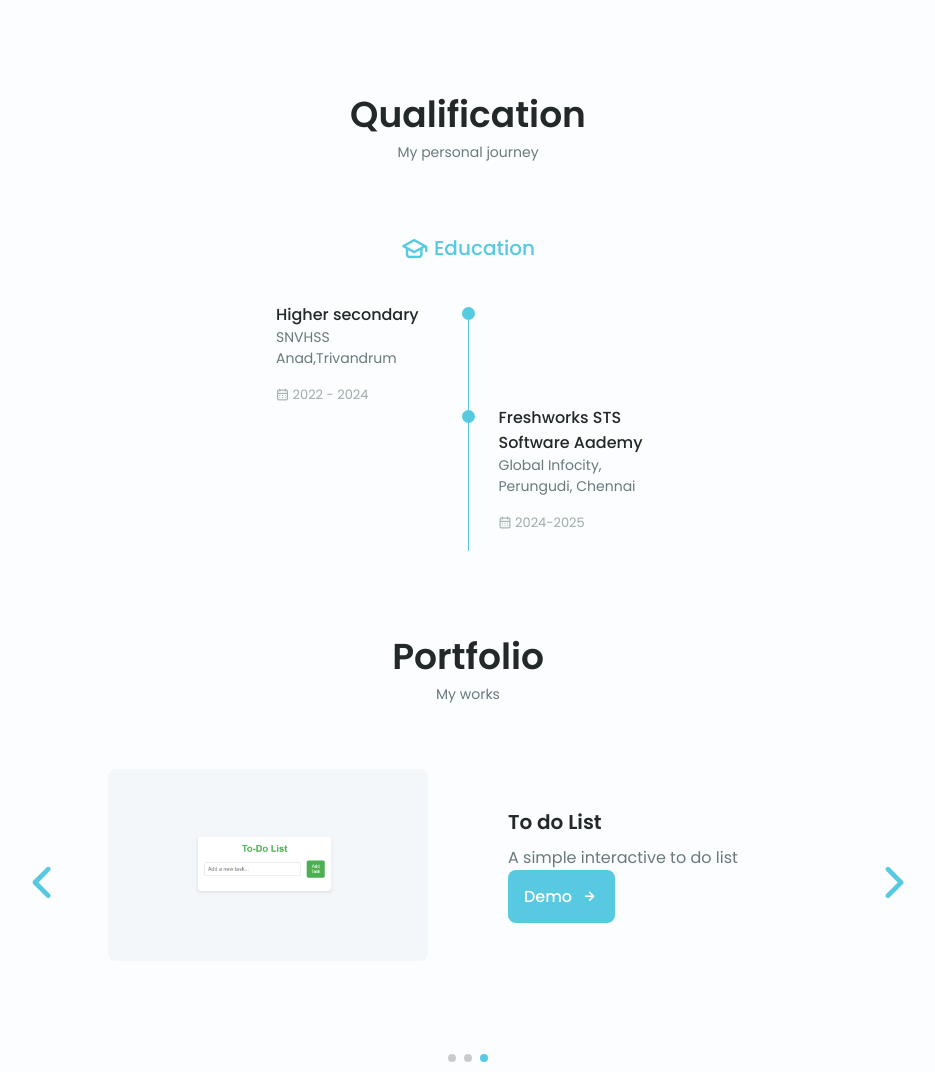
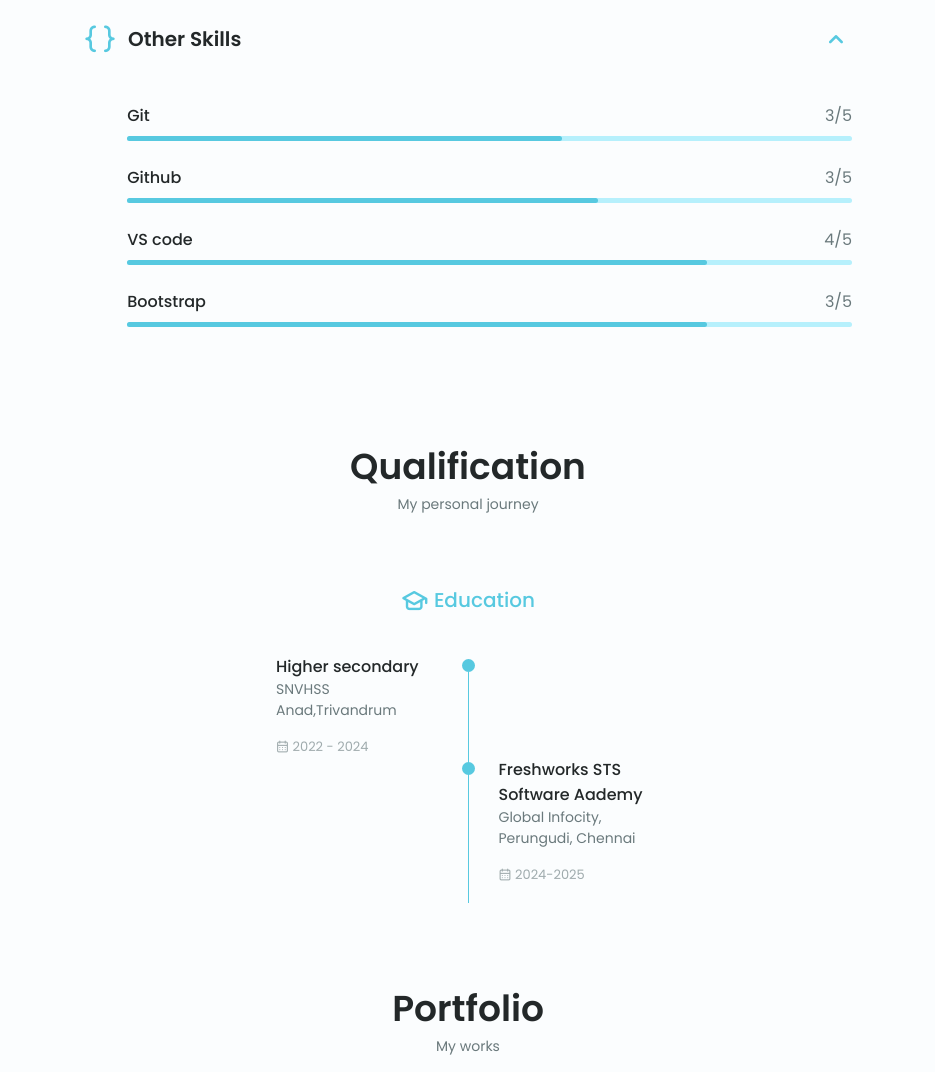
Before and after one commit to kamali-ka/portfolio-v4, a plain HTML site: page index.html in a window 1280 px wide. Shown: the part 2800-3872 px from the top of the page, without its empty margins (172-1107 px from the left). Drawn offline with nearby package versions, Linux system fonts and the light colour scheme.

Commit message:
added more skills

```diff
--- a/assets/css/styles.css
+++ b/assets/css/styles.css
@@ -6,7 +6,6 @@
   --header-height: 3rem;
 
   /*========== Colors ==========*/
-  /* Change favorite color */
   --hue-color: 190; /*Purple 250 - Green 142 - Blue 230 - Pink 340*/
 
   /* HSL color mode */
@@ -535,7 +534,18 @@ img {
 .skills__python {
   width: 80%;
 }
-
+.skills__git{
+  width: 60%;
+}
+.skills__github{
+  width: 65%;
+}
+.skills__vs{
+  width: 80%;
+}
+.skills__bootstrap{
+  width: 80%;
+}
 
 .skills__lifeskills {
   width: 95%;
--- a/index.html
+++ b/index.html
@@ -289,7 +289,56 @@
 
                     </div>
                 </div>
-            </div>
+                 <!--==================== SKILLS 3 ====================-->
+                 <div class="skills__content skills__open">
+                    <div class="skills__header">
+                        <i class="uil uil-brackets-curly skills__icon"></i>
+                        <div>
+                            <h1 class="skills__title">Other Skills</h1>
+                        </div>
+
+                        <i class="uil uil-angle-down skills__arrow"></i>
+                    </div>
+                    <div class="skills__list grid">
+                        <div class="skills__data">
+                            <div class="skills__titles">
+                                <h3 class="skills__name">Git</h3>
+                                <span class="skills__number">3/5</span>
+                            </div>
+                            <div class="skills__bar">
+                                <span class="skills__percentage skills__git"></span>
+                            </div>
+                        </div>
+                        <div class="skills__data">
+                            <div class="skills__titles">
+                                <h3 class="skills__name">Github</h3>
+                                <span class="skills__number">3/5</span>
+                            </div>
+                            <div class="skills__bar">
+                                <span class="skills__percentage skills__github"></span>
+                            </div>
+                        </div>
+                        <div class="skills__data">
+                            <div class="skills__titles">
+                                <h3 class="skills__name">VS code</h3>
+                                <span class="skills__number">4/5</span>
+                            </div>
+                            <div class="skills__bar">
+                                <span class="skills__percentage skills__vs"></span>
+                            </div>
+                        </div>
+                        <div class="skills__data">
+                            <div class="skills__titles">
+                                <h3 class="skills__name">Bootstrap</h3>
+                                <span class="skills__number">3/5</span>
+                            </div>
+                            <div class="skills__bar">
+                                <span class="skills__percentage skills__bootstrap"></span>
+                            </div>
+                        </div>
+                        </div>
+                    </div>
+                </div>
             </div>
         </section>
 
@@ -365,8 +414,7 @@
                         </div>
                     </div>
 
-
-                </div>
+               </div>
         </section>
         <!--==================== PORTFOLIO ====================-->
         <section class="portfolio section" id="portfolio">
@@ -378,24 +426,9 @@
                 <div class="swiper-wrapper">
                     <!--==================== PORTFOLIO 1 ====================-->
 
-                    <div class="portfolio__content grid swiper-slide">
-                        <img src="./assets/images/img_menuCard.png" alt="" class="portfolio__img">
-
-                        <div class="portfolio_">
-                            <h3 class="portfolio__title">Menu Card</h3>
-                            <p class="portfolio__description">Simple Menu Card build using HTML, CSS, Javascript</p>
-                            <a href="https://kamali-ka.github.io/css_practice_1/"
-                                class="button button--flex button--small portfolio__button">
-                                Demo
-                                <i class="uil uil-arrow-right button__icon"></i>
-                            </a>
-                        </div>
-                    </div>
-
-                    <!--==================== PORTFOLIO 2 ====================-->
 
                     <div class="portfolio__content grid swiper-slide">
-                        <img src="./assets/images/img_eCommerce.png" alt="" class="portfolio__img">
+                        <img src="./assets/images/img_eCommerce.png" alt="e-commerce website" class="portfolio__img">
 
                         <div class="portfolio_">
                             <h3 class="portfolio__title">E-Commerce website</h3>
@@ -409,11 +442,42 @@
                             </a>
                         </div>
                     </div>
+                    <!--==================== PORTFOLIO 2 ====================-->
+
+
+                    <div class="portfolio__content grid swiper-slide">
+                        <img src="./assets/images/img_netflix-clone.png" alt="netflix ui" class="netflix__img">
+
+                        <div class="validator">
+                            <h3 class="validator__title">Netflix UI Clone</h3>
+                            <A class="validator__description">A simple static Netflix clone</p>
+                                <a href="https://kamali-ka.github.io/netfliz-ui-clone/"
+                                    class="button button--flex button--small portfolio__button">
+                                    Demo
+                                    <i class="uil uil-arrow-right button__icon"></i>
+                                </a>
+                        </div>
+                    </div>
 
                     <!--==================== PORTFOLIO 3 ====================-->
 
                     <div class="portfolio__content grid swiper-slide">
-                        <img src="./assets/images/img_todolist.png" alt="" class="portfolio__img">
+                        <img src="./assets/images/img_password-validator.png" alt="password validator" class="validator__img">
+
+                        <div class="validator">
+                            <h3 class="validator__title">Password validator</h3>
+                            <A class="validator__description">A simple interactive password validator </p>
+                                <a href="https://kamali-ka.github.io/password-validator/"
+                                    class="button button--flex button--small portfolio__button">
+                                    Demo
+                                    <i class="uil uil-arrow-right button__icon"></i>
+                                </a>
+                        </div>
+                    </div>
+
+                    <!--==================== PORTFOLIO 4 ====================-->
+                    <div class="portfolio__content grid swiper-slide">
+                        <img src="./assets/images/img_todolist.png" alt="to do list" class="portfolio__img">
 
                         <div class="portfolio_">
                             <h3 class="portfolio__title">To do List</h3>
@@ -425,6 +489,22 @@
                                 </a>
                         </div>
                     </div>
+                    <!--==================== PORTFOLIO 5 ====================-->
+
+                    <div class="portfolio__content grid swiper-slide">
+                        <img src="./assets/images/img_menuCard.png" alt="menu card" class="portfolio__img">
+
+                        <div class="portfolio_">
+                            <h3 class="portfolio__title">Menu Card</h3>
+                            <p class="portfolio__description">Simple Menu Card build using HTML, CSS</p>
+                            <a href="https://kamali-ka.github.io/css_practice_1/"
+                                class="button button--flex button--small portfolio__button">
+                                Demo
+                                <i class="uil uil-arrow-right button__icon"></i>
+                            </a>
+                        </div>
+                    </div>
+
                 </div>
 
                 <!-- add arrows-->
```
Also changed, not shown: assets/images/img_password-validator.png (added), 1 other file.
